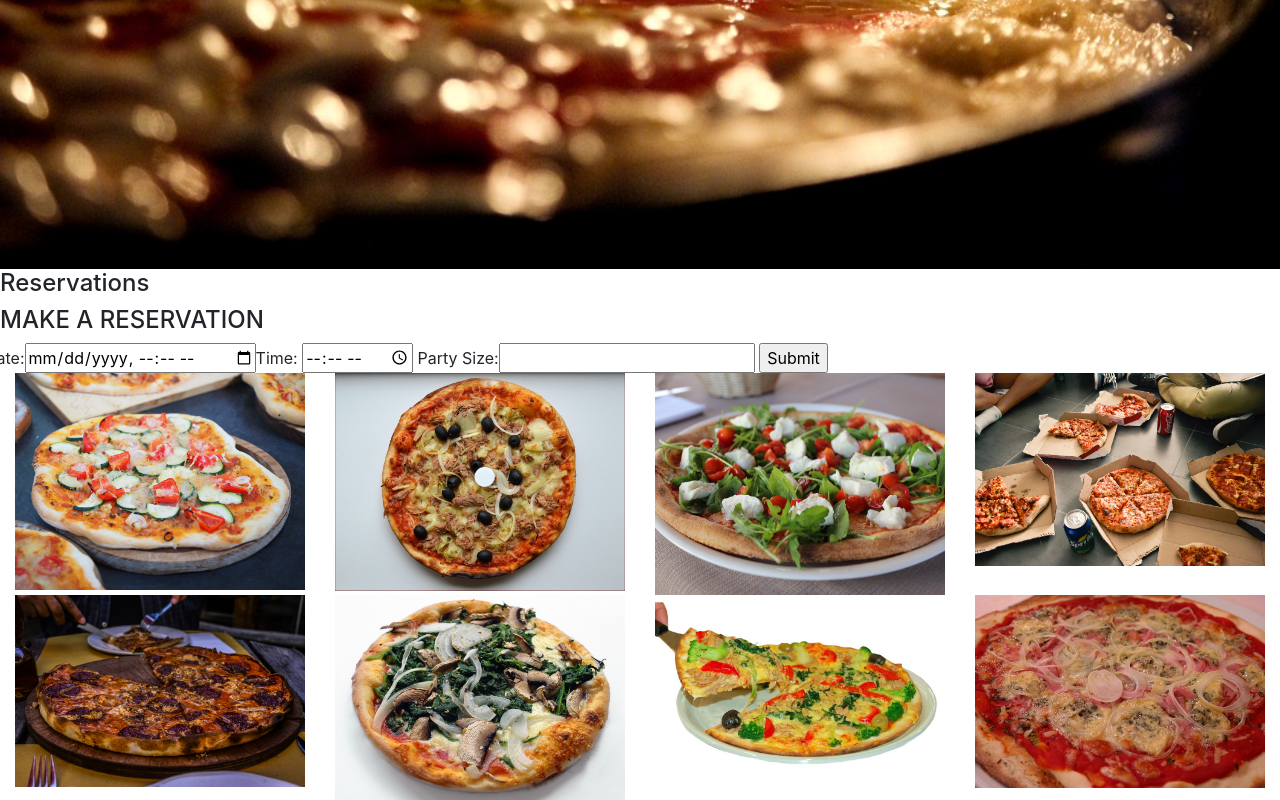
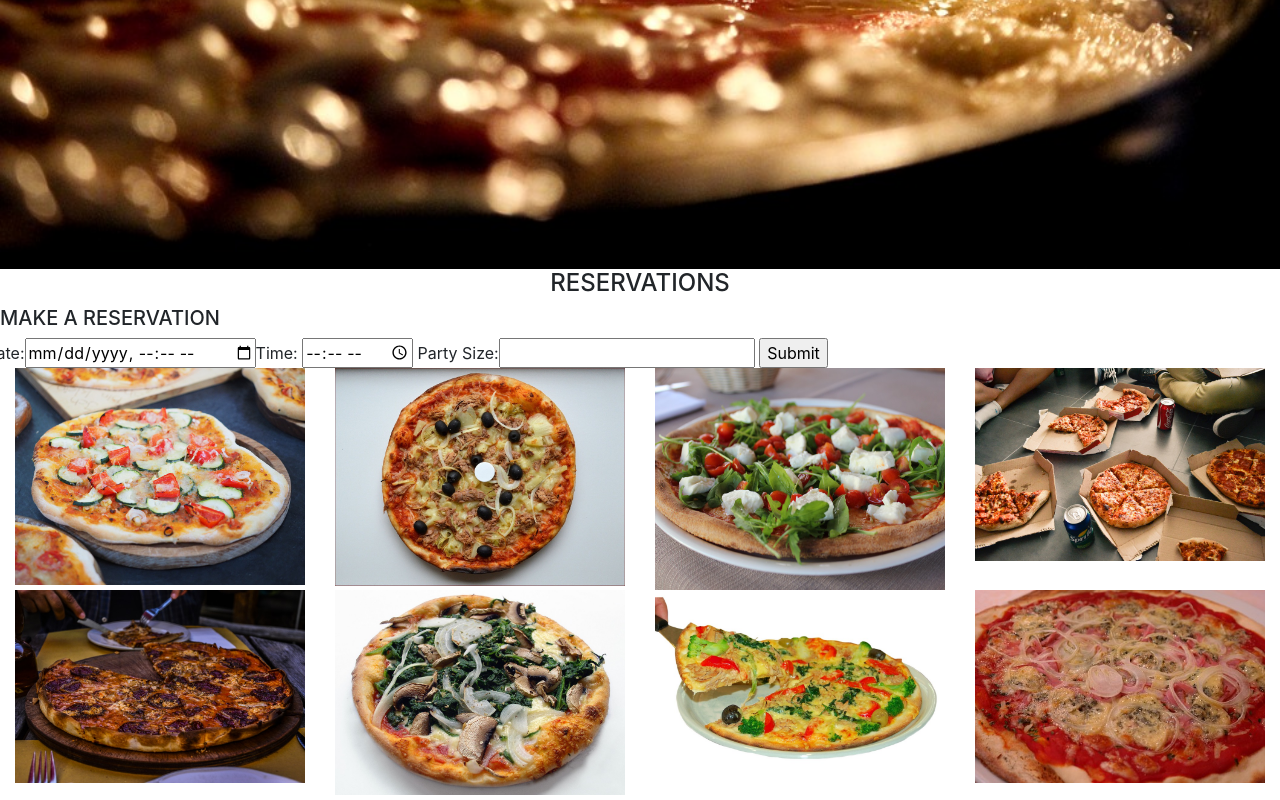
Before and after one commit to s-odhiambo/Pizza-Locker, a plain HTML site: page index.html in a window 1280 px wide. Shown: the part 1902-2702 px from the top of the page. Drawn offline with nearby package versions, Linux system fonts and the light colour scheme.

Commit message:
add h5 selector to the html

```diff
--- a/css/styles.css
+++ b/css/styles.css
@@ -56,6 +56,10 @@ h1{
 h3{
   color:whitesmoke;
   padding-top:20px;
+}
+
+h4{
+  text-align: center
 }
 
 .str>img{
--- a/index.html
+++ b/index.html
@@ -73,12 +73,10 @@
         <p> See Our Menu</p>
         </div>
       </div>
-
-
   </div>
 
-  <h4>Reservations</h4>
-  <h4>MAKE A RESERVATION</h4>
+  <h4>RESERVATIONS</h4>
+  <h5>MAKE A RESERVATION</h5>
   <div class="row">
     <form>
       Date:<input type="datetime-local" name="date">
```
